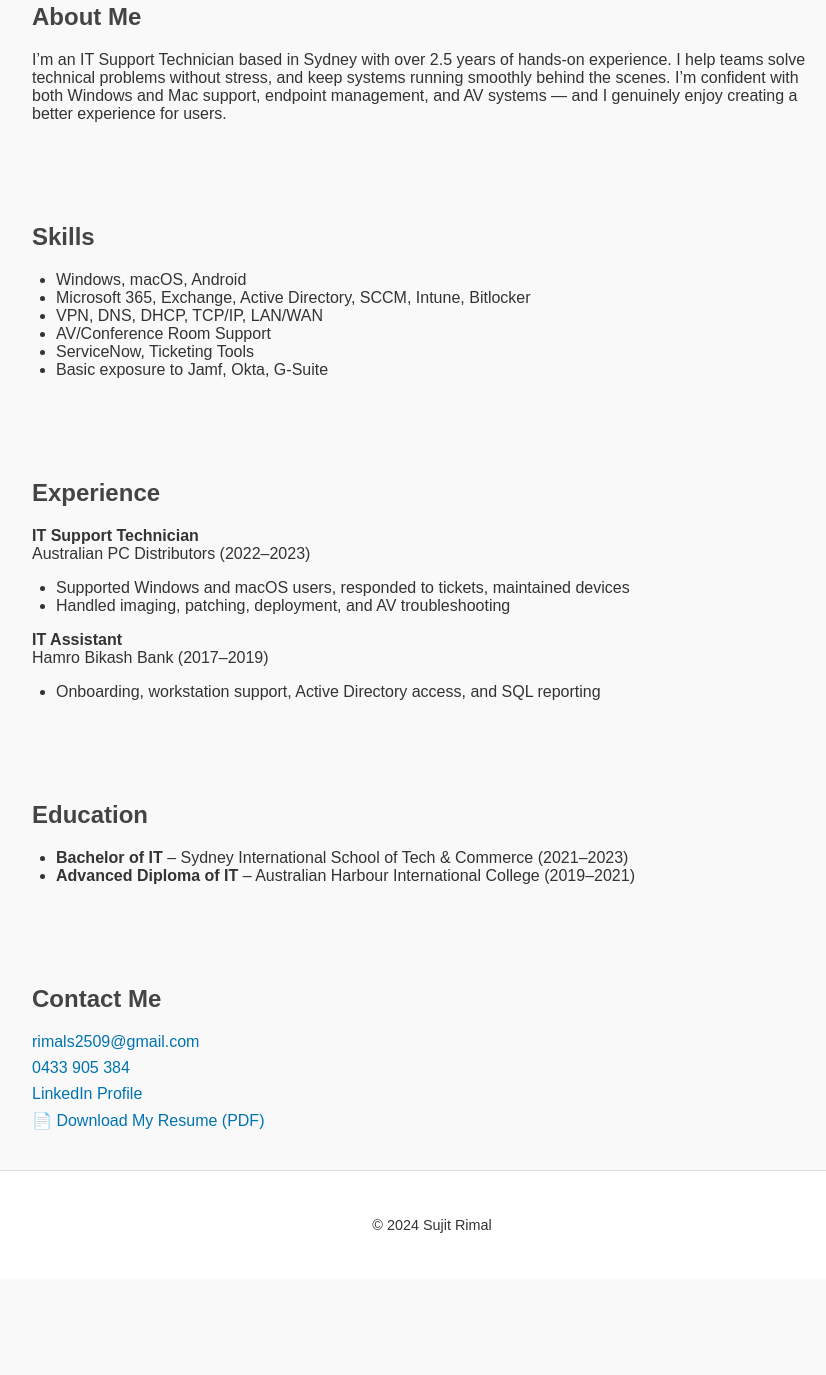
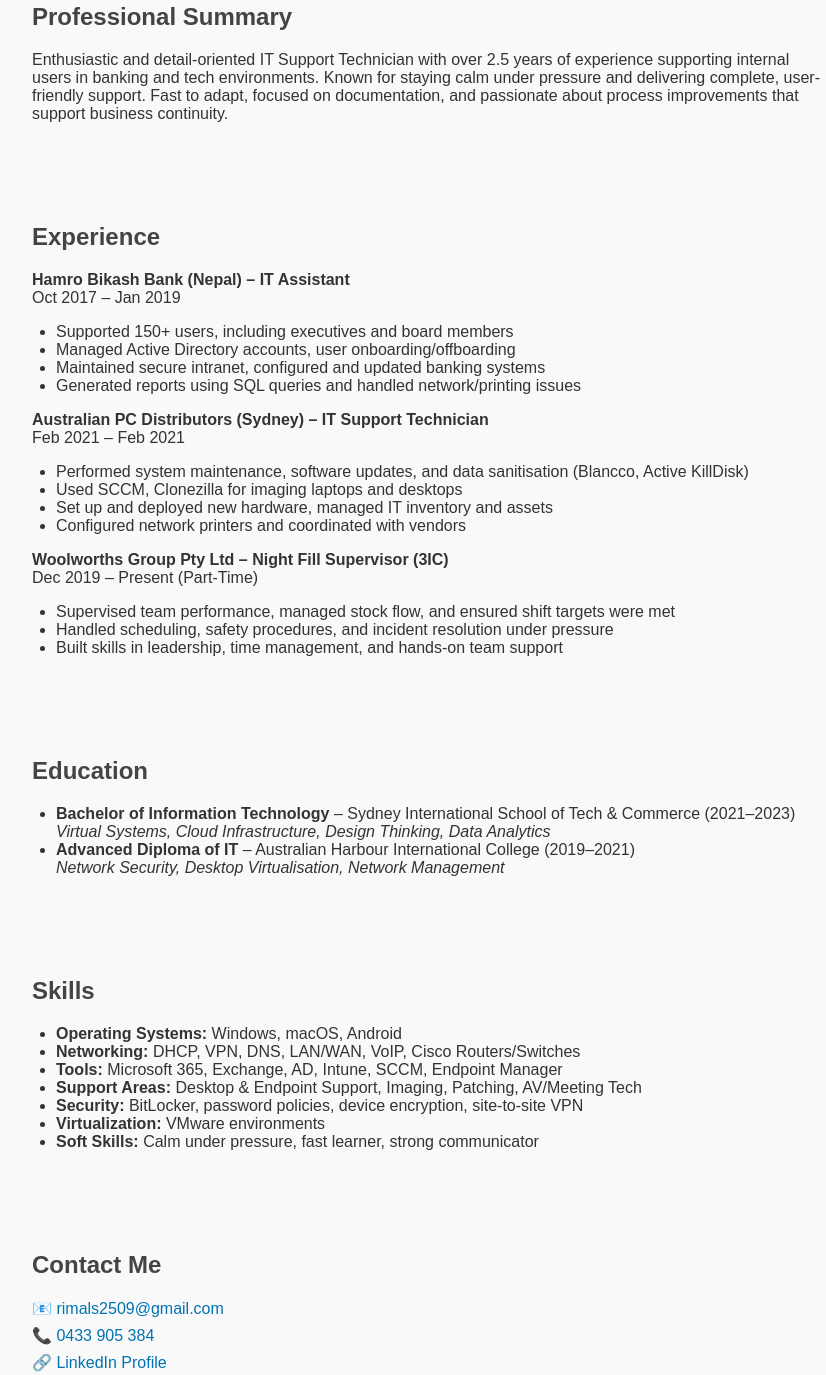
Before and after one commit to rimals2509/rimals2509.github.io, a plain HTML site: page index.html in a window 1280 px wide. Shown: the part 222-1597 px from the top of the page, without its empty margins (208-1034 px from the left). Before the commit the page ends 1501 px from the top, so only its background shows below. Drawn offline with Linux system fonts and the light colour scheme.

Commit message:
Update index.html

```diff
--- a/index.html
+++ b/index.html
@@ -1,8 +1,8 @@
 <!DOCTYPE html>
 <html lang="en">
 <head>
-  <meta charset="UTF-8">
-  <meta name="viewport" content="width=device-width, initial-scale=1.0">
+  <meta charset="UTF-8" />
+  <meta name="viewport" content="width=device-width, initial-scale=1.0"/>
   <title>Sujit Rimal | IT Support Technician</title>
   <style>
     body {
@@ -37,6 +37,18 @@
       color: #0073b1;
       text-decoration: none;
     }
+    .resume-button {
+      display: inline-block;
+      padding: 10px 20px;
+      background-color: #0073b1;
+      color: white;
+      text-decoration: none;
+      border-radius: 6px;
+      margin-top: 10px;
+    }
+    .resume-button:hover {
+      background-color: #005f91;
+    }
     footer {
       background: #ffffff;
       text-align: center;
@@ -46,60 +58,76 @@
   </style>
 </head>
 <body>
+
   <header>
     <h1>Sujit Rimal</h1>
-    <p>IT Support Technician | Calm. Reliable. Focused.</p>
+    <p>IT Support Technician | Calm. Reliable. Detail-Oriented.</p>
   </header>
 
   <section>
-    <h2>About Me</h2>
-    <p>I’m an IT Support Technician based in Sydney with over 2.5 years of hands-on experience. I help teams solve technical problems without stress, and keep systems running smoothly behind the scenes. I’m confident with both Windows and Mac support, endpoint management, and AV systems — and I genuinely enjoy creating a better experience for users.</p>
-  </section>
-
-  <section>
-    <h2>Skills</h2>
-    <ul>
-      <li>Windows, macOS, Android</li>
-      <li>Microsoft 365, Exchange, Active Directory, SCCM, Intune, Bitlocker</li>
-      <li>VPN, DNS, DHCP, TCP/IP, LAN/WAN</li>
-      <li>AV/Conference Room Support</li>
-      <li>ServiceNow, Ticketing Tools</li>
-      <li>Basic exposure to Jamf, Okta, G-Suite</li>
-    </ul>
+    <h2>Professional Summary</h2>
+    <p>Enthusiastic and detail-oriented IT Support Technician with over 2.5 years of experience supporting internal users in banking and tech environments. Known for staying calm under pressure and delivering complete, user-friendly support. Fast to adapt, focused on documentation, and passionate about process improvements that support business continuity.</p>
   </section>
 
   <section>
     <h2>Experience</h2>
-    <p><strong>IT Support Technician</strong><br>Australian PC Distributors (2022–2023)</p>
+
+    <p><strong>Hamro Bikash Bank (Nepal) – IT Assistant</strong><br>Oct 2017 – Jan 2019</p>
     <ul>
-      <li>Supported Windows and macOS users, responded to tickets, maintained devices</li>
-      <li>Handled imaging, patching, deployment, and AV troubleshooting</li>
+      <li>Supported 150+ users, including executives and board members</li>
+      <li>Managed Active Directory accounts, user onboarding/offboarding</li>
+      <li>Maintained secure intranet, configured and updated banking systems</li>
+      <li>Generated reports using SQL queries and handled network/printing issues</li>
     </ul>
-    <p><strong>IT Assistant</strong><br>Hamro Bikash Bank (2017–2019)</p>
+
+    <p><strong>Australian PC Distributors (Sydney) – IT Support Technician</strong><br>Feb 2021 – Feb 2021</p>
     <ul>
-      <li>Onboarding, workstation support, Active Directory access, and SQL reporting</li>
+      <li>Performed system maintenance, software updates, and data sanitisation (Blancco, Active KillDisk)</li>
+      <li>Used SCCM, Clonezilla for imaging laptops and desktops</li>
+      <li>Set up and deployed new hardware, managed IT inventory and assets</li>
+      <li>Configured network printers and coordinated with vendors</li>
+    </ul>
+
+    <p><strong>Woolworths Group Pty Ltd – Night Fill Supervisor (3IC)</strong><br>Dec 2019 – Present (Part-Time)</p>
+    <ul>
+      <li>Supervised team performance, managed stock flow, and ensured shift targets were met</li>
+      <li>Handled scheduling, safety procedures, and incident resolution under pressure</li>
+      <li>Built skills in leadership, time management, and hands-on team support</li>
     </ul>
   </section>
 
   <section>
     <h2>Education</h2>
     <ul>
-      <li><strong>Bachelor of IT</strong> – Sydney International School of Tech & Commerce (2021–2023)</li>
-      <li><strong>Advanced Diploma of IT</strong> – Australian Harbour International College (2019–2021)</li>
+      <li><strong>Bachelor of Information Technology</strong> – Sydney International School of Tech & Commerce (2021–2023)<br><em>Virtual Systems, Cloud Infrastructure, Design Thinking, Data Analytics</em></li>
+      <li><strong>Advanced Diploma of IT</strong> – Australian Harbour International College (2019–2021)<br><em>Network Security, Desktop Virtualisation, Network Management</em></li>
+    </ul>
+  </section>
+
+  <section>
+    <h2>Skills</h2>
+    <ul>
+      <li><strong>Operating Systems:</strong> Windows, macOS, Android</li>
+      <li><strong>Networking:</strong> DHCP, VPN, DNS, LAN/WAN, VoIP, Cisco Routers/Switches</li>
+      <li><strong>Tools:</strong> Microsoft 365, Exchange, AD, Intune, SCCM, Endpoint Manager</li>
+      <li><strong>Support Areas:</strong> Desktop & Endpoint Support, Imaging, Patching, AV/Meeting Tech</li>
+      <li><strong>Security:</strong> BitLocker, password policies, device encryption, site-to-site VPN</li>
+      <li><strong>Virtualization:</strong> VMware environments</li>
+      <li><strong>Soft Skills:</strong> Calm under pressure, fast learner, strong communicator</li>
     </ul>
   </section>
 
   <section class="contact">
     <h2>Contact Me</h2>
-    <a href="mailto:rimals2509@gmail.com">rimals2509@gmail.com</a>
-    <a href="tel:0433905384">0433 905 384</a>
-    <a href="https://linkedin.com/in/sujitrimal" target="_blank">LinkedIn Profile</a>
-      <a href="Sujit-Rimal-Resume.pdf" download>📄 Download My Resume (PDF)</a>
-
+    <a href="mailto:rimals2509@gmail.com">📧 rimals2509@gmail.com</a>
+    <a href="tel:0433905384">📞 0433 905 384</a>
+    <a href="https://linkedin.com/in/sujitrimal" target="_blank">🔗 LinkedIn Profile</a>
+    <a href="Sujit-Rimal-Resume.pdf" class="resume-button" download>📄 Download My Resume (PDF)</a>
   </section>
 
   <footer>
     <p>© 2024 Sujit Rimal</p>
   </footer>
+
 </body>
 </html>
```
